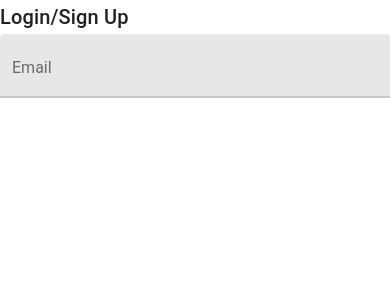
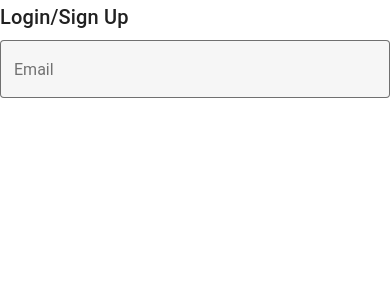
Before and after one commit to rochakravi/nearly, a React Native app: screen / in a window 390 px wide. Shown: the top 300 px of the page. Built offline with nearby package versions, Linux system fonts and the light colour scheme; what @emotion/native, react-native would draw is missing.

Commit message:
input outlined

```diff
--- a/ui-kit/textinput.js
+++ b/ui-kit/textinput.js
@@ -1,18 +1,18 @@
-import React from 'react'
-import { TextInput } from 'react-native-paper';
+import React from 'react';
+import {TextInput} from 'react-native-paper';
 
-import { AppRegistry } from 'react-native'
+import {AppRegistry} from 'react-native';
 
-const Input =()=>{
+const Input = () => {
   const [text, setText] = React.useState('');
   return (
     <TextInput
+      mode="outlined"
       label="Email"
       value={text}
-        onChangeText={text => setText(text)}
+      onChangeText={(text) => setText(text)}
     />
-    )
+  );
+};
 
-}
-
-export default Input
+export default Input;
```
Lines whose indentation alone changed are shown as unchanged.
